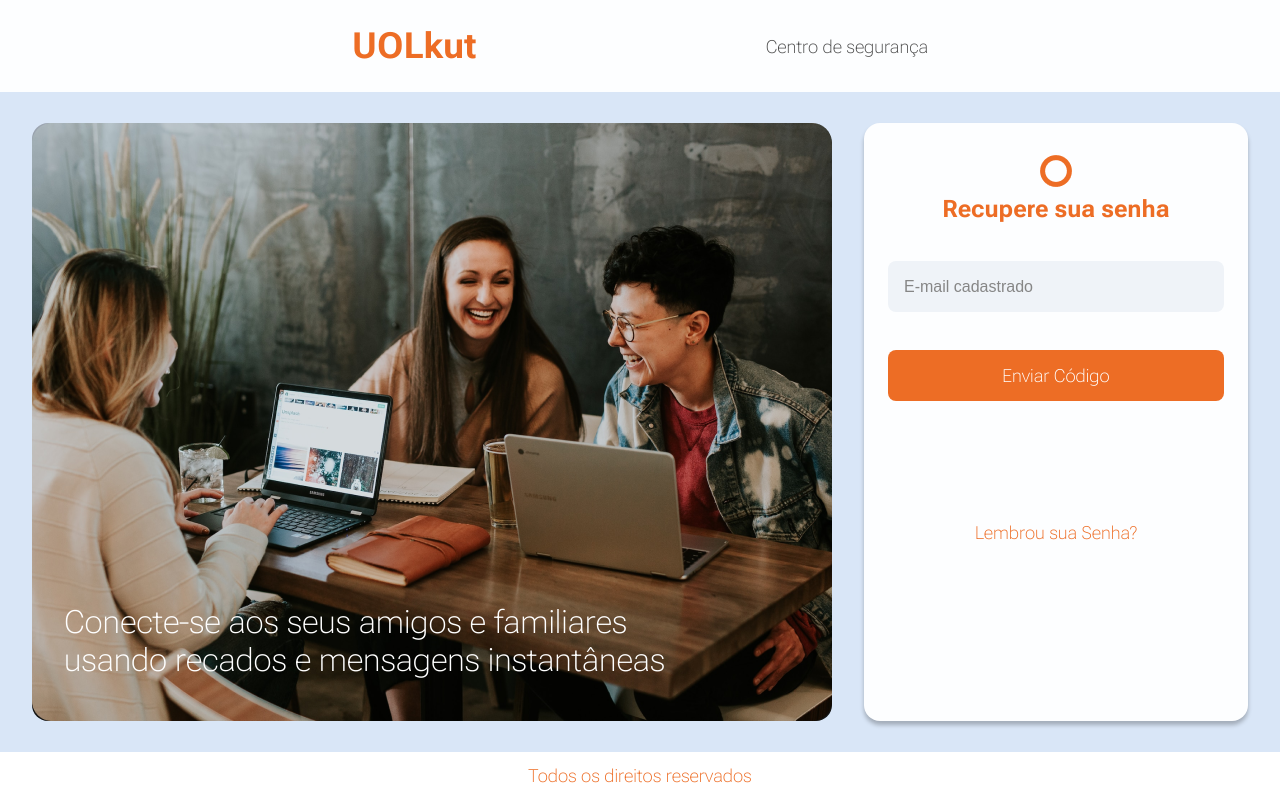
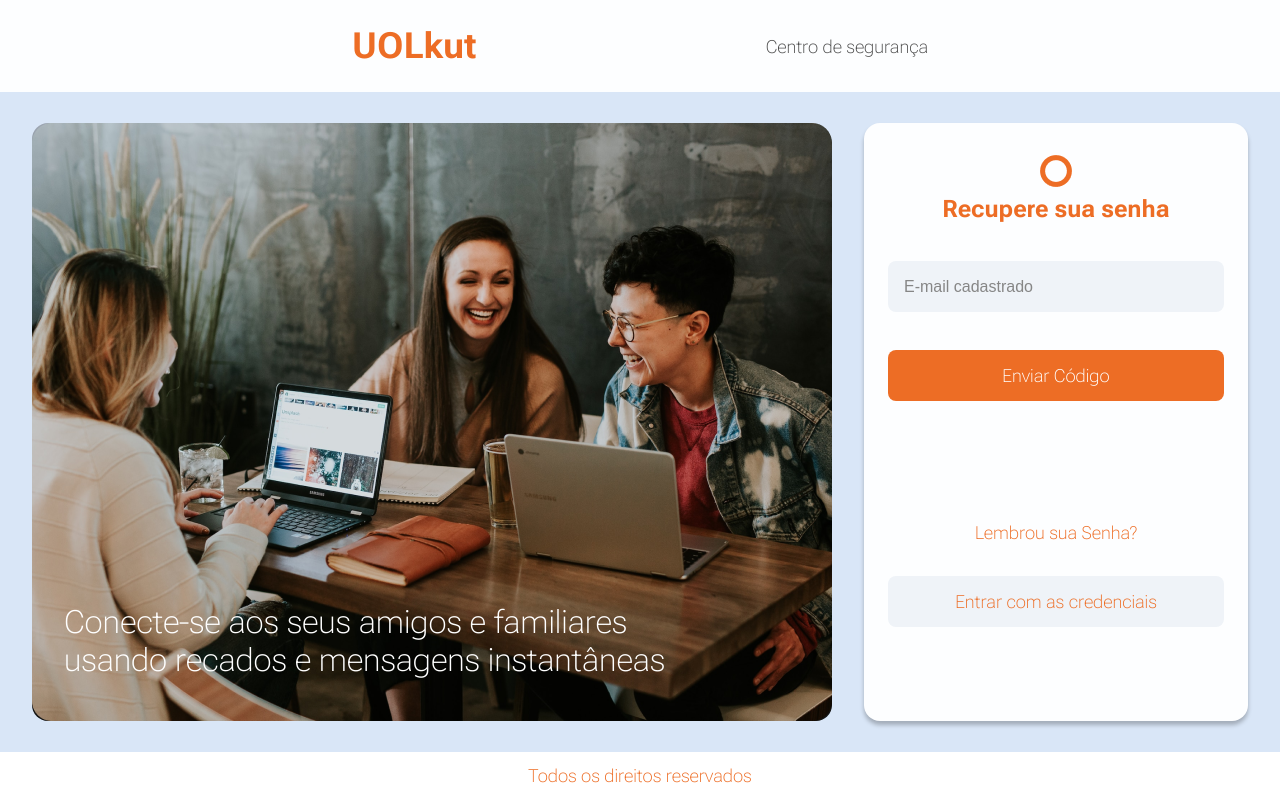
Before and after one commit to vitormen/Desafio-Semana-X-, a React (Vite) app: page /PasswordRecovery in a window 1280 px wide. Built offline with nearby package versions, Linux system fonts and the light colour scheme; a web font is replaced by a local one.

Commit message:
:sparkles: feat: stilization for the last button complete

```diff
--- a/src/pages/PasswordRecovery/index.tsx
+++ b/src/pages/PasswordRecovery/index.tsx
@@ -29,7 +29,7 @@ const PasswordRecovery = () => {
                         <p>Lembrou sua Senha?</p>
                     </C.ClickText>
 
-                    {/*<C.AlternativeButton>Entrar com as credenciais</C.AlternativeButton>*/}
+                    <C.AlternativeButton>Entrar com as credenciais</C.AlternativeButton>
                 </C.RecoveryMenu>
             </C.PageContainer>
             <Footer/>
--- a/src/pages/PasswordRecovery/styles.ts
+++ b/src/pages/PasswordRecovery/styles.ts
@@ -20,7 +20,7 @@ export const RecoveryMenu = styled.div`
   flex-shrink: 0;
   border-radius: 1rem;
   background: #FDFEFF;
-    box-shadow: 0px 4px 4px 0px rgba(0, 0, 0, 0.25);
+  box-shadow: 0 4px 4px 0 rgba(0, 0, 0, 0.25);
   flex-direction: column;
   align-items: end;
   color: #868686;
@@ -87,3 +87,20 @@ export const ClickText = styled.div `
   display: flex;
   align-self: center;
 `;
+
+export const AlternativeButton = styled.button`
+  width: 21rem;
+  height: 3.1875rem;
+  flex-shrink: 0;
+  border-radius: 0.5rem;
+  background: #EFF3F8;
+  border: none;
+  color: #ED6D25;
+  font-family: Roboto Flex;
+  font-size: 1.125rem;
+  font-style: normal;
+  font-weight: 400;
+  line-height: normal;
+  cursor: pointer;
+  margin-top: 0.94rem;
+`;
```
Lines whose indentation alone changed are shown as unchanged.
